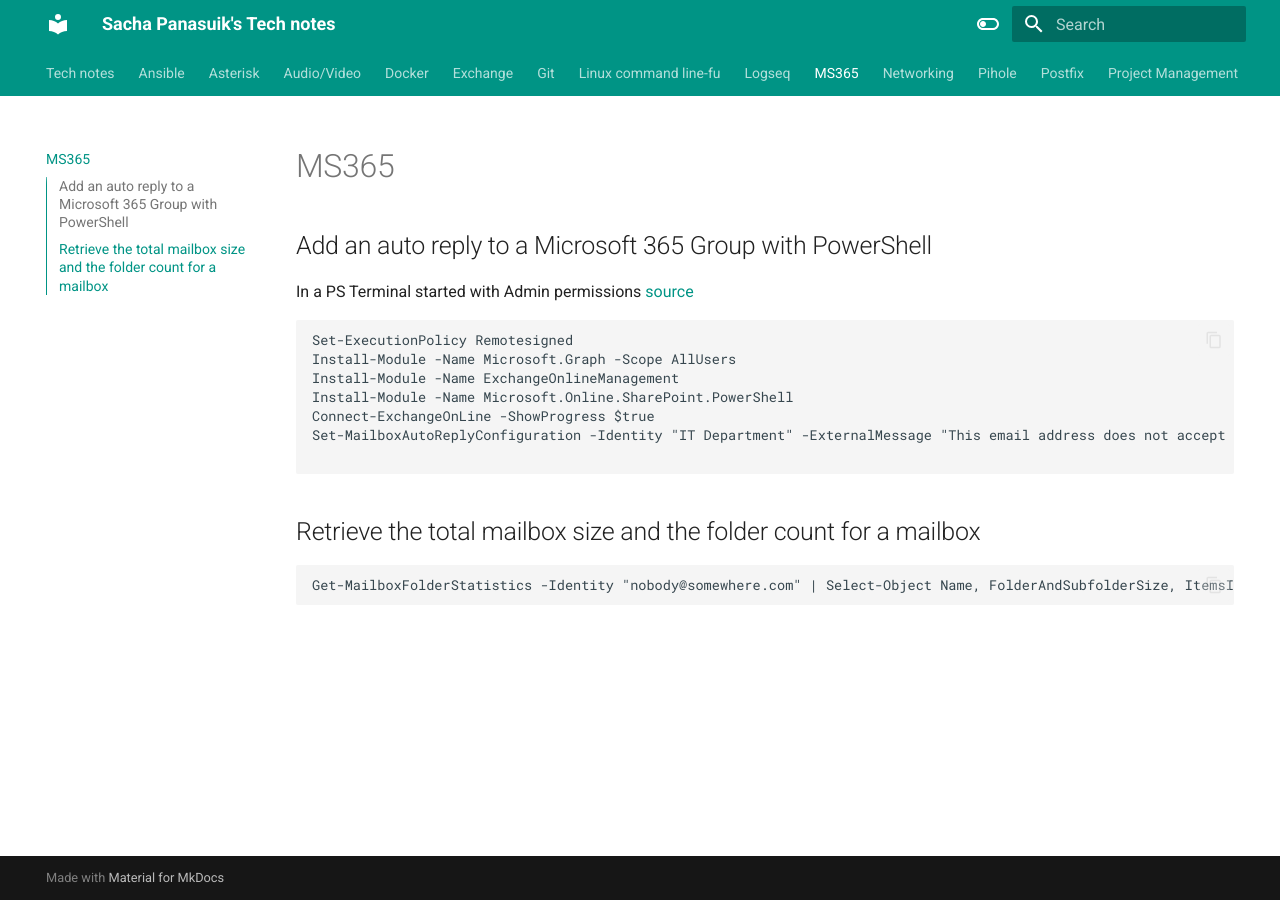
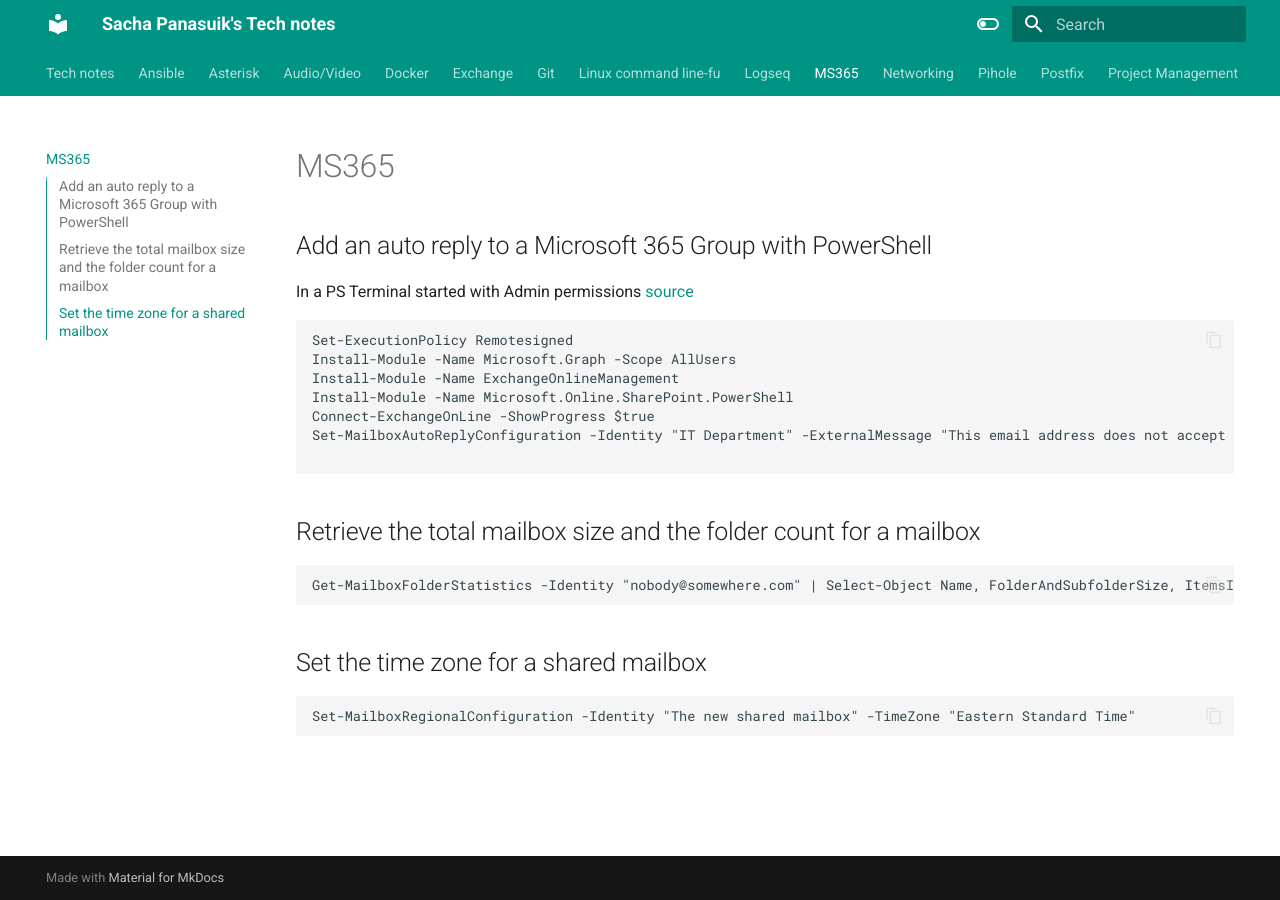
Before and after one commit to sachapan/tech_notes, an MkDocs documentation site: the page built from docs/ms365.md, in a window 1280 px wide. Built offline with MkDocs 1.6.1 and Material for MkDocs 9.7.7, drawn with Linux system fonts in a browser that asks for light colours.

Commit message:
Add shared mailbox TZ change.

````diff
--- a/docs/ms365.md
+++ b/docs/ms365.md
@@ -19,3 +19,9 @@
 ```
 Get-MailboxFolderStatistics -Identity "nobody@somewhere.com" | Select-Object Name, FolderAndSubfolderSize, ItemsInFolderAndSubfolders | Select-Object -First 1
 ```
+
+## Set the time zone for a shared mailbox
+
+```
+Set-MailboxRegionalConfiguration -Identity "The new shared mailbox" -TimeZone "Eastern Standard Time"
+```
````
